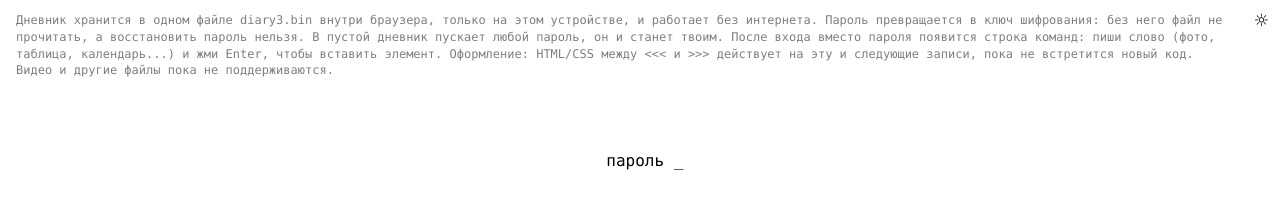
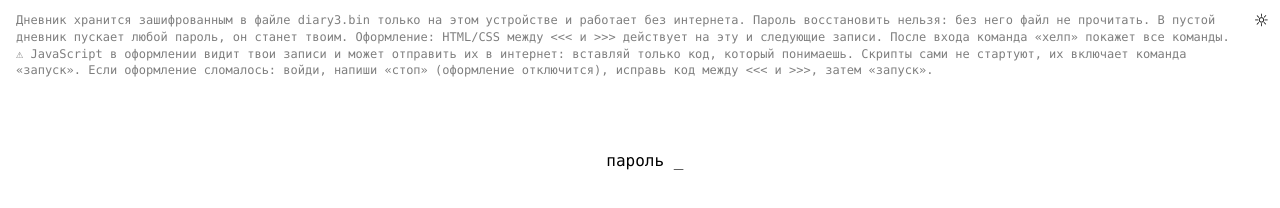
Before and after one commit to Annw5/diary, a plain HTML site: page index.html in a window 1280 px wide. Drawn offline with Linux system fonts and the light colour scheme.

Commit message:
Revise diary file and password instructions
Updated diary storage and password instructions for clarity and security.

```diff
--- a/index.html
+++ b/index.html
@@ -6,13 +6,13 @@
 <button id="th">☾</button>
 
 <!-- Подсказка до входа (после входа заменяется списком команд) -->
+
 <div id="info">
-Дневник хранится в одном файле diary3.bin внутри браузера, только на этом устройстве, и работает без интернета.
-Пароль превращается в ключ шифрования: без него файл не прочитать, а восстановить пароль нельзя.
-В пустой дневник пускает любой пароль, он и станет твоим.
-После входа вместо пароля появится строка команд: пиши слово (фото, таблица, календарь...) и жми Enter, чтобы вставить элемент.
-Оформление: HTML/CSS между &lt;&lt;&lt; и &gt;&gt;&gt; действует на эту и следующие записи, пока не встретится новый код.
-Видео и другие файлы пока не поддерживаются.
+Дневник хранится зашифрованным в файле diary3.bin только на этом устройстве и работает без интернета.
+Пароль восстановить нельзя: без него файл не прочитать. В пустой дневник пускает любой пароль, он станет твоим.
+Оформление: HTML/CSS между &lt;&lt;&lt; и &gt;&gt;&gt; действует на эту и следующие записи. После входа команда «хелп» покажет все команды.
+⚠ JavaScript в оформлении видит твои записи и может отправить их в интернет: вставляй только код, который понимаешь. Скрипты сами не стартуют, их включает команда «запуск».
+Если оформление сломалось: войди, напиши «стоп» (оформление отключится), исправь код между &lt;&lt;&lt; и &gt;&gt;&gt;, затем «запуск».
 </div>
 
 <!-- Строка пароля, потом команд. Настоящее поле невидимо, текст и курсор _ рисует app.js -->
```
